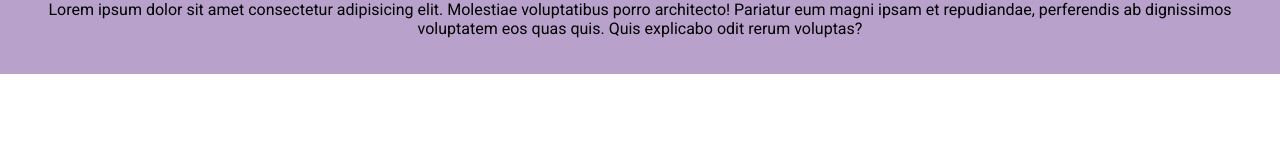
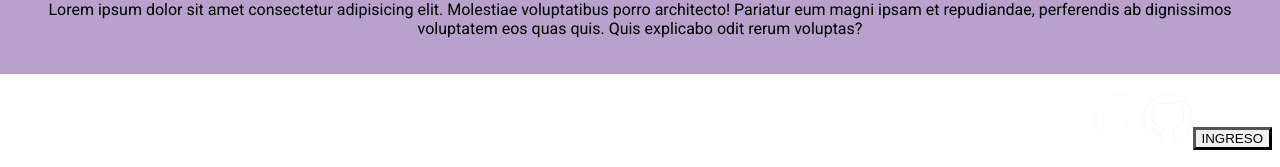
Before and after one commit to FanyDmes/ProyectoIntegrador-AP, an Angular app in the folder FrontEnd/: page / in a window 1280 px wide. Shown: the part 1096-1263 px from the top of the page. Before the commit the page ends 1170 px from the top, so only its background shows below. Built offline with nearby package versions, Linux system fonts and the light colour scheme; no server answers.

Commit message:
logo-ap y token service

```diff
--- a/FrontEnd/src/app/app.module.ts
+++ b/FrontEnd/src/app/app.module.ts
@@ -8,6 +8,7 @@ import { BannerComponent } from './components/banner/banner.component';
 import { HomeComponent } from './components/home/home.component';
 import { AcercaDeComponent } from './components/acerca-de/acerca-de.component';
 import { HttpClientModule } from '@angular/common/http';
+import { LogoAPComponent} from './components/logo-ap/logo-ap.component';
 
 @NgModule({
   declarations: [
@@ -16,6 +17,7 @@ import { HttpClientModule } from '@angular/common/http';
     BannerComponent,
     HomeComponent,
     AcercaDeComponent,
+    LogoAPComponent
 
   ],
   imports: [
--- a/FrontEnd/src/app/components/home/home.component.html
+++ b/FrontEnd/src/app/components/home/home.component.html
@@ -1,2 +1,3 @@
 <app-header></app-header>
 <app-acerca-de></app-acerca-de>
+<app-logo-ap></app-logo-ap>
--- /dev/null
+++ b/FrontEnd/src/app/components/logo-ap/logo-ap.component.css
@@ -0,0 +1,32 @@
+.container{
+    display: flex;
+    justify-content: space-between;
+    align-items: center;
+}
+.redes{
+    margin-right: 0.5em;
+}
+#logoAP{
+    width: 150px;
+}
+img{
+    width: 50px;
+}
+.btn{
+    border-width: medium;
+}
+
+/*--- Para la vista de celular ---*/
+@media (max-width: 575px){
+    .container{
+        flex-direction: column;
+    }
+    .redes{
+        display: flex;
+        flex-direction: column;
+        align-items: center;
+    }
+    .redes img{
+        margin: 0.2em;
+    }
+}
--- /dev/null
+++ b/FrontEnd/src/app/components/logo-ap/logo-ap.component.html
@@ -0,0 +1,13 @@
+<div class="row">
+    <div class="container">
+        <div class="logo">
+            <img src="../../../assets/APLogo.png" id="logoAP">
+        </div>
+        <div class="redes">
+            <a href="/login"><img src="../../../assets/linkedin.png" id="linkedin"></a>
+            <a href=""><img src="../../../assets/github.png" id="github"></a>
+            <button type="button" class="btn btn-outline-light" (click)="login()" *ngIf="!isLogged">INGRESO</button>
+            <button type="button" class="btn btn-outline-light" (click)="onLogOut()" *ngIf="isLogged">CERRAR SESION</button>
+        </div>
+    </div>
+</div>
--- /dev/null
+++ b/FrontEnd/src/app/components/logo-ap/logo-ap.component.ts
@@ -0,0 +1,31 @@
+import { Component, OnInit } from '@angular/core';
+import { Router } from '@angular/router';
+import { TokenService } from 'src/app/service/token.service';
+
+@Component({
+  selector: 'app-logo-ap',
+  templateUrl: './logo-ap.component.html',
+  styleUrls: ['./logo-ap.component.css']
+})
+export class LogoAPComponent implements OnInit {
+  isLogged = false;
+
+  constructor(private router:Router, private tokenService: TokenService) { }
+
+  ngOnInit(): void {
+    if(this.tokenService.getToken()){
+      this.isLogged=true;
+    }else{
+      this.isLogged = false;
+    }
+  }
+
+  onLogOut():void{
+    this.tokenService.logOut();
+    window.location.reload();
+  }
+
+  login(){
+    this.router.navigate(['/login'])
+  }
+}
--- /dev/null
+++ b/FrontEnd/src/app/service/token.service.ts
@@ -0,0 +1,53 @@
+import { Injectable } from '@angular/core';
+
+
+const TOKEN_KEY = 'AuthToken';
+const USERNAME_KEY = 'AuthUsername';
+const AUTHORITIES_KEY = 'AuthAuthorities';
+
+@Injectable({
+  providedIn: 'root'
+})
+
+export class TokenService {
+  roles: Array<string>  = [];
+
+  constructor() { }
+
+  public setToken(token: string): void {
+    window.sessionStorage.removeItem(TOKEN_KEY);
+    window.sessionStorage.setItem(TOKEN_KEY, token);
+  }
+
+  public getToken():string {
+    return sessionStorage.getItem(TOKEN_KEY)!;
+  }
+
+  public setUserName(userName: string): void{
+    window.sessionStorage.removeItem(USERNAME_KEY);
+    window.sessionStorage.setItem(USERNAME_KEY, userName);
+  }
+
+  public getUserName():string {
+    return sessionStorage.getItem(USERNAME_KEY)!;
+  }
+
+  public setAuthorities(authorities: string[]):void{
+    window.sessionStorage.removeItem(AUTHORITIES_KEY);
+    window.sessionStorage.setItem(AUTHORITIES_KEY, JSON.stringify(authorities));
+  }
+
+  public getAuthorities(): string[]{
+    this.roles = [];
+    if(sessionStorage.getItem(AUTHORITIES_KEY)){
+      JSON.parse(sessionStorage.getItem(AUTHORITIES_KEY)!).forEach((authority:any) => {
+        this.roles.push(authority.authority);
+      });
+    }
+    return this.roles;
+  }
+
+  public logOut(): void{
+    window.sessionStorage.clear();
+  }
+}
```
Also changed, not shown: 1 other file (tests, documents, lock files or other folders).
